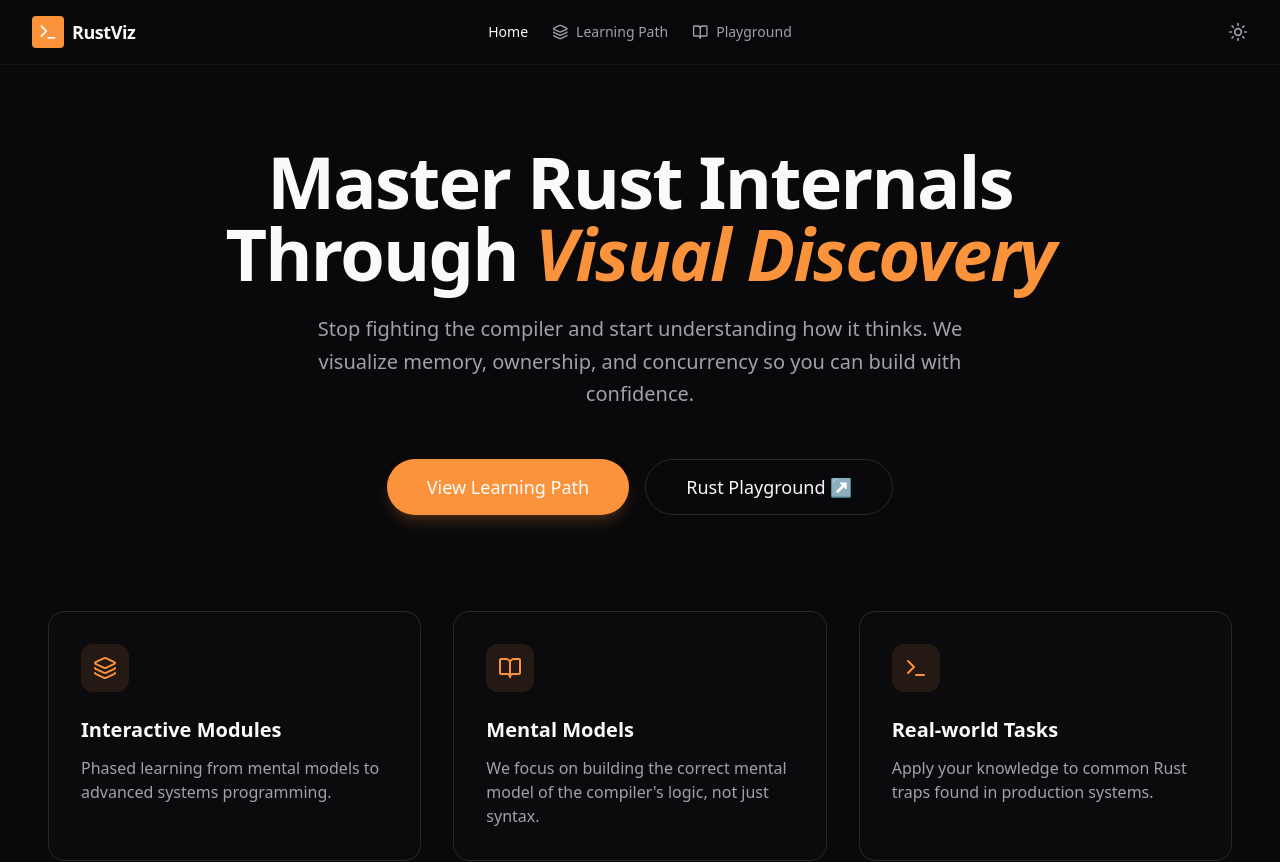
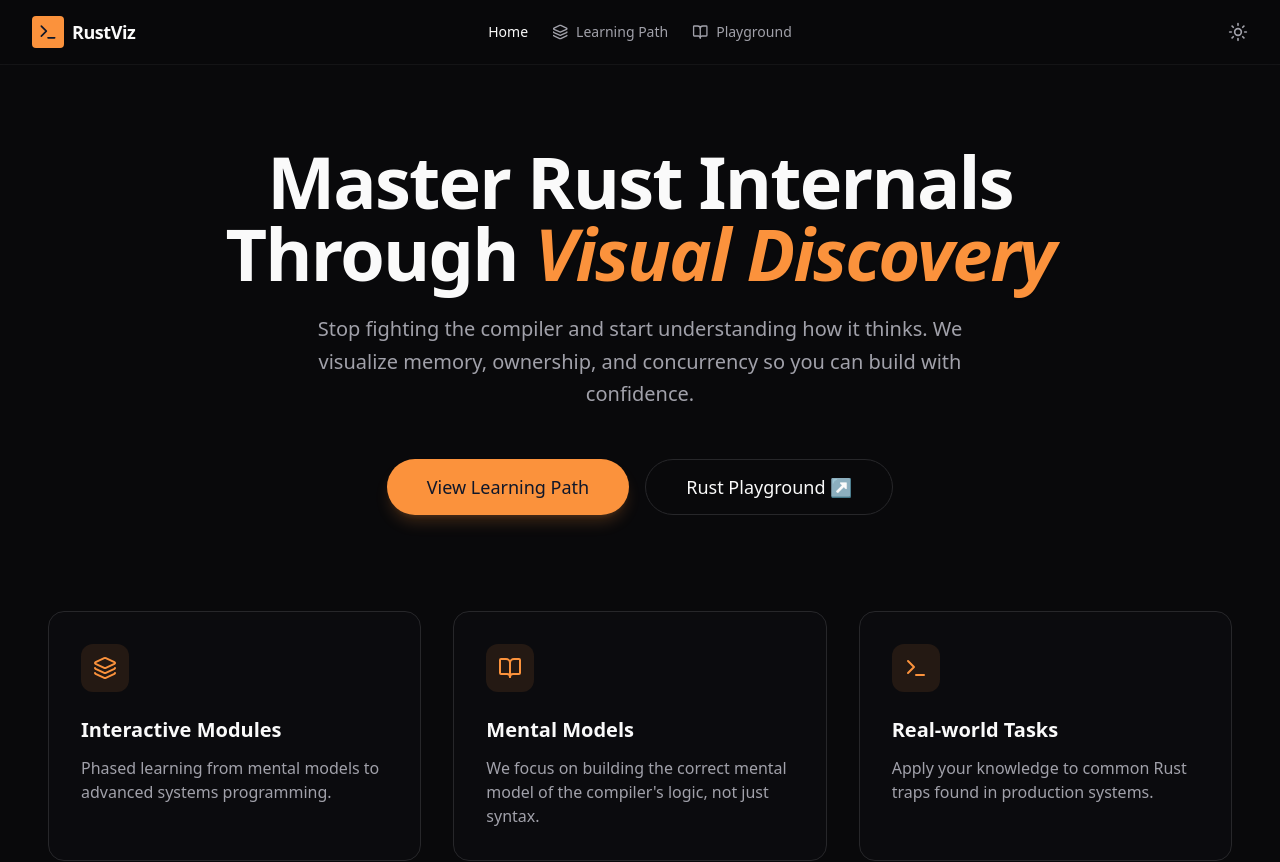
Before and after one commit to subhajitlucky/rustviz, a React (Vite) app: page / in a window 1280 px wide. Shown: the top 862 px of the page. Built offline with nearby package versions, Linux system fonts and the light colour scheme.

Commit message:
fix: correct primary foreground color in dark theme

```diff
--- a/src/index.css
+++ b/src/index.css
@@ -46,7 +46,7 @@
     --popover-foreground: 0 0% 98%;
 
     --primary: 27 96% 61%; /* Rust Orange Primary */
-    --primary-foreground: 0 0% 100%;
+    --primary-foreground: 222.2 47.4% 11.2%;
 
     --secondary: 240 3.7% 15.9%;
     --secondary-foreground: 0 0% 98%;
```
